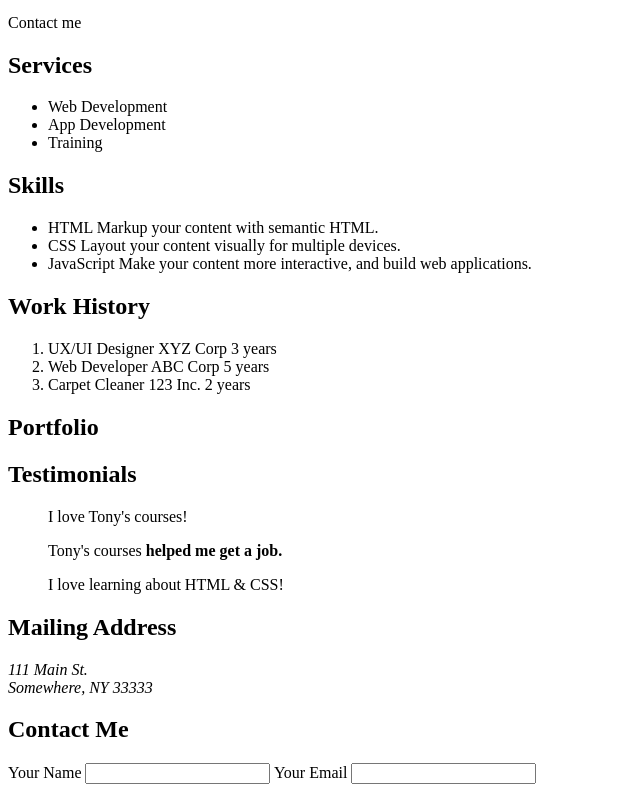
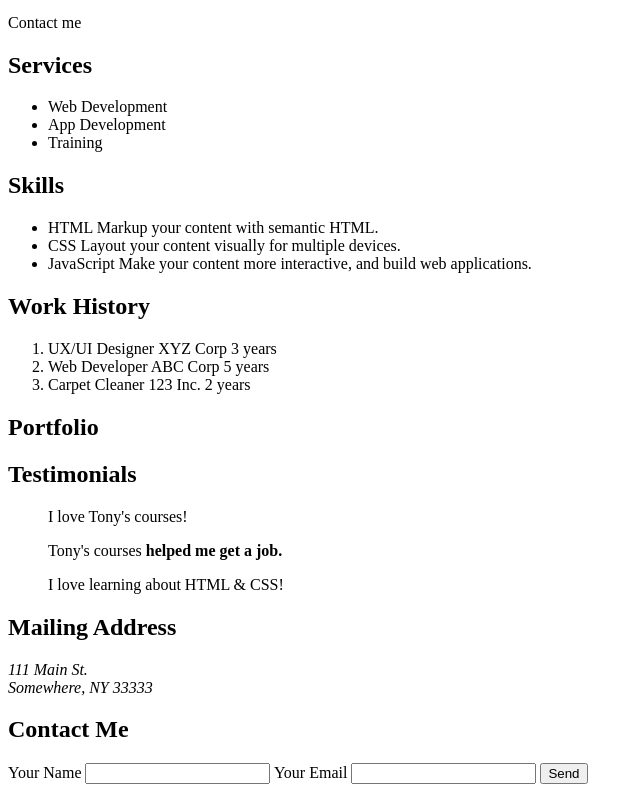
Before and after one commit to aleal4/understandingHTMLCSS, a plain HTML site: page index.html in a window 1280 px wide. Shown: the part 586-1378 px from the top of the page, without its empty margins (0-643 px from the left). Drawn offline with Linux system fonts and the light colour scheme.

Commit message:
adding button and method

```diff
--- a/index.html
+++ b/index.html
@@ -127,11 +127,12 @@
 
     <section id="contactme">
       <h2>Contact Me</h2>
-      <form action="dosomething.html">
+      <form action="dosomething.html" method="POST">
         <label for="name">Your Name</label>
         <input type="text" id="name" name="name" />
         <label for="email">Your Email</label>
         <input type="email" id="email" name="email" />
+        <button type="submit">Send</button>
       </form>
     </section>
   </main>
```
